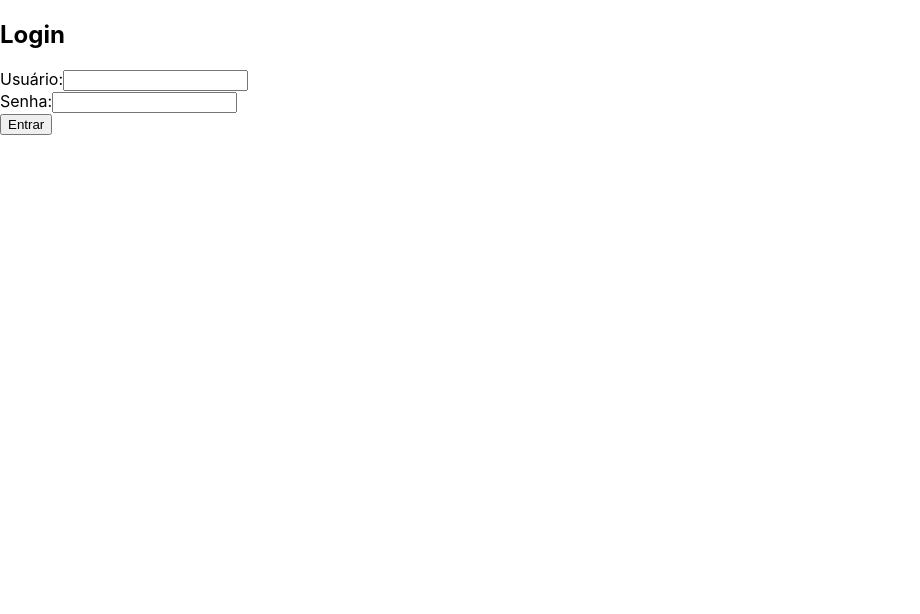
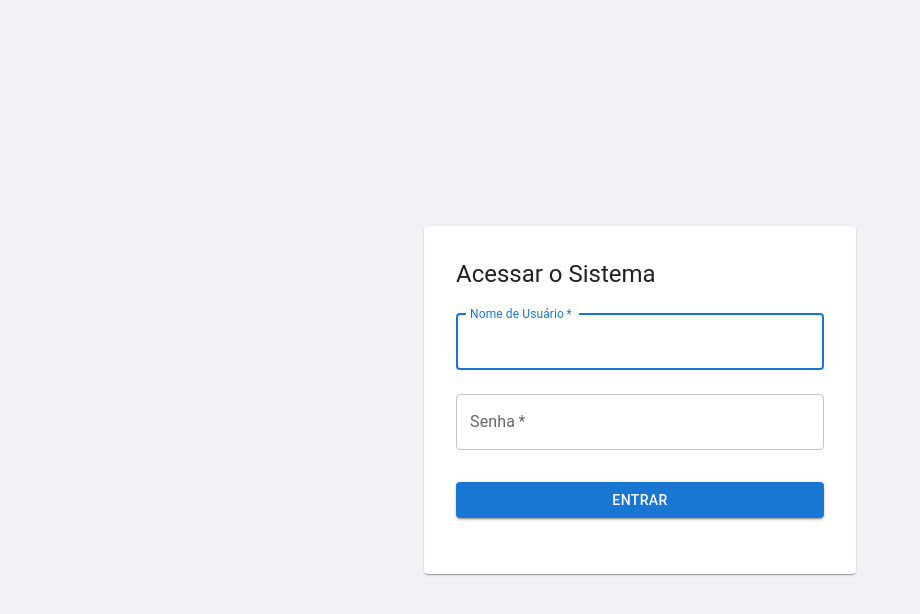
Before and after one commit to grasbiel/Sistema-Abrigo, a React (Create React App) app in the folder frontend/: page /login in a window 1280 px wide. Shown: the top 614 px of the page, without its empty margins (0-920 px from the left). Built offline with nearby package versions, Linux system fonts and the light colour scheme.

Commit message:
Update login page to default design

```diff
--- a/frontend/src/pages/LoginPage.tsx
+++ b/frontend/src/pages/LoginPage.tsx
@@ -1,4 +1,6 @@
+// frontend/src/pages/LoginPage.tsx
 import React, { useContext } from 'react';
+import { Box, Button, Card, CardContent, TextField, Typography } from '@mui/material';
 import AuthContext from '../context/AuthContext';
 
 const LoginPage: React.FC = () => {
@@ -12,20 +14,49 @@ const LoginPage: React.FC = () => {
     };
 
     return (
-        <div>
-            <h2>Login</h2>
-            <form onSubmit={handleSubmit}>
-                <div>
-                    <label htmlFor="username">Usuário:</label>
-                    <input type="text" id="username" name="username" required />
-                </div>
-                <div>
-                    <label htmlFor="password">Senha:</label>
-                    <input type="password" id="password" name="password" required />
-                </div>
-                <button type="submit">Entrar</button>
-            </form>
-        </div>
+        <Box
+            display="flex"
+            justifyContent="center"
+            alignItems="center"
+            minHeight="100vh"
+            bgcolor="#f0f2f5"
+        >
+            <Card sx={{ minWidth: 275, maxWidth: 400, padding: 2 }}>
+                <CardContent>
+                    <Typography variant="h5" component="div" gutterBottom>
+                        Acessar o Sistema
+                    </Typography>
+                    <Box component="form" onSubmit={handleSubmit} noValidate sx={{ mt: 1 }}>
+                        <TextField
+                            margin="normal"
+                            required
+                            fullWidth
+                            id="username"
+                            label="Nome de Usuário"
+                            name="username"
+                            autoFocus
+                        />
+                        <TextField
+                            margin="normal"
+                            required
+                            fullWidth
+                            name="password"
+                            label="Senha"
+                            type="password"
+                            id="password"
+                        />
+                        <Button
+                            type="submit"
+                            fullWidth
+                            variant="contained"
+                            sx={{ mt: 3, mb: 2 }}
+                        >
+                            Entrar
+                        </Button>
+                    </Box>
+                </CardContent>
+            </Card>
+        </Box>
     );
 };
 
```
